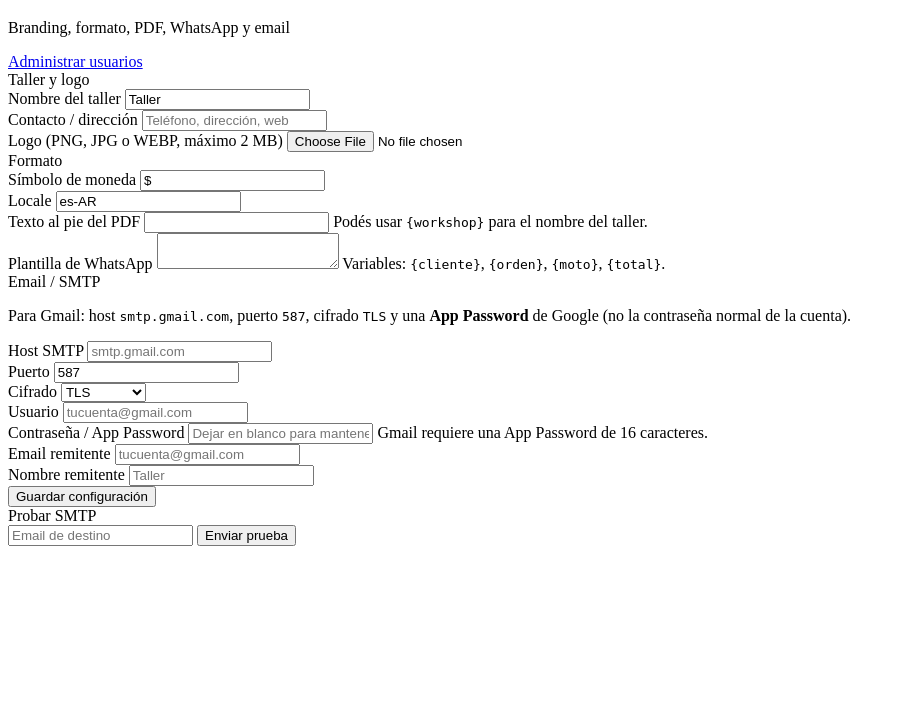
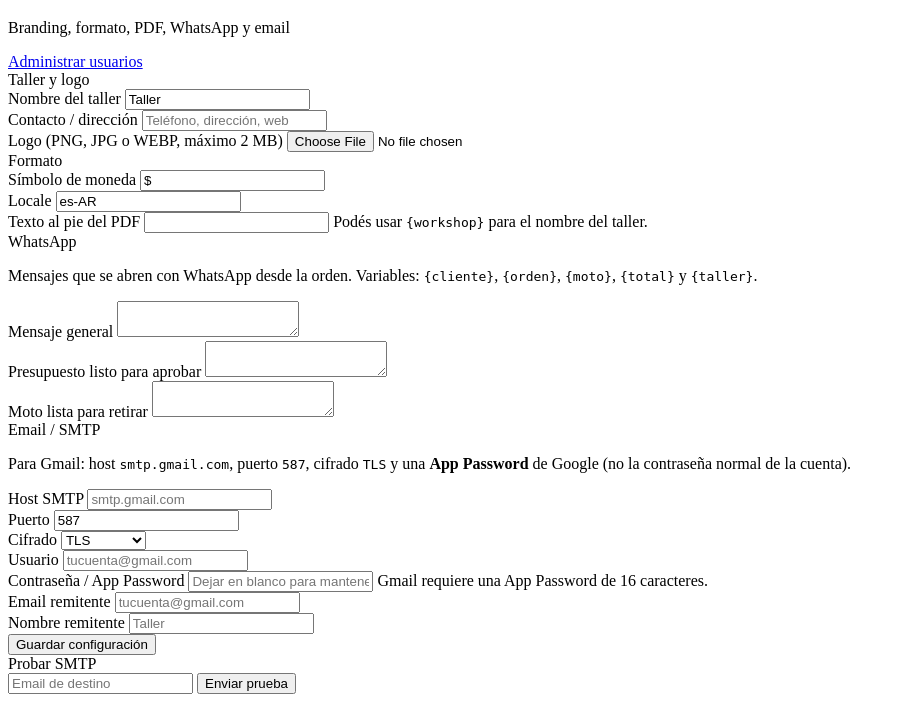
Before and after one commit to jbelascoain/ot-taller, a CodeIgniter 4 app: the page made by app/Views/admin/settings.php in a window 1280 px wide. Shown: the part 2965-3667 px from the top of the page, without its empty margins (0-905 px from the left). Before the commit the page ends 3511 px from the top, so only its background shows below. Run offline with PHP 8.4 and a stand-in for CodeIgniter, Linux system fonts and the light colour scheme; the template is opened without the code that fills it, so the values that code supplies are empty; some libraries are stand-ins or nearby versions.

Commit message:
Add stage-specific WhatsApp notifications for quotes and pickup

```diff
--- a/app/Controllers/Admin/Settings.php
+++ b/app/Controllers/Admin/Settings.php
@@ -12,6 +12,7 @@ class Settings extends BaseController
     private const KEYS = [
         'workshop_name', 'workshop_contact', 'currency_symbol',
         'locale', 'pdf_footer', 'whatsapp_template',
+        'whatsapp_quote_template', 'whatsapp_ready_template',
         'smtp_host', 'smtp_port', 'smtp_crypto', 'smtp_user',
         'smtp_from_email', 'smtp_from_name',
     ];
--- a/app/Views/admin/settings.php
+++ b/app/Views/admin/settings.php
@@ -46,10 +46,29 @@
                 <input type="text" id="pdf_footer" name="pdf_footer" value="<?= esc($settings['pdf_footer'] ?? '') ?>">
                 <span class="help">Podés usar <code>{workshop}</code> para el nombre del taller.</span>
             </div>
-            <div class="field">
-                <label for="whatsapp_template">Plantilla de WhatsApp</label>
-                <textarea id="whatsapp_template" name="whatsapp_template"><?= esc($settings['whatsapp_template'] ?? '') ?></textarea>
-                <span class="help">Variables: <code>{cliente}</code>, <code>{orden}</code>, <code>{moto}</code>, <code>{total}</code>.</span>
+        </div>
+    </div>
+
+    <div class="card" style="grid-column:1/-1">
+        <div class="card-head"><span class="card-title">WhatsApp</span></div>
+        <div class="card-body">
+            <p class="muted text-sm mb-2">
+                Mensajes que se abren con WhatsApp desde la orden. Variables:
+                <code>{cliente}</code>, <code>{orden}</code>, <code>{moto}</code>, <code>{total}</code> y <code>{taller}</code>.
+            </p>
+            <div class="form-grid">
+                <div class="field span-2">
+                    <label for="whatsapp_template">Mensaje general</label>
+                    <textarea id="whatsapp_template" name="whatsapp_template"><?= esc($settings['whatsapp_template'] ?? '') ?></textarea>
+                </div>
+                <div class="field span-2">
+                    <label for="whatsapp_quote_template">Presupuesto listo para aprobar</label>
+                    <textarea id="whatsapp_quote_template" name="whatsapp_quote_template"><?= esc($settings['whatsapp_quote_template'] ?? '') ?></textarea>
+                </div>
+                <div class="field span-2">
+                    <label for="whatsapp_ready_template">Moto lista para retirar</label>
+                    <textarea id="whatsapp_ready_template" name="whatsapp_ready_template"><?= esc($settings['whatsapp_ready_template'] ?? '') ?></textarea>
+                </div>
             </div>
         </div>
     </div>
--- a/database/schema.sql
+++ b/database/schema.sql
@@ -134,6 +134,8 @@ INSERT IGNORE INTO settings (setting_key, setting_value) VALUES
     ('locale', 'es-AR'),
     ('pdf_footer', 'Gracias por confiar en {workshop}'),
     ('whatsapp_template', 'Hola {cliente}, te envío el presupuesto de la orden {orden} ({moto}). Total: {total}.'),
+    ('whatsapp_quote_template', 'Hola {cliente}, el presupuesto de la orden {orden} ({moto}) está listo para aprobar. Total: {total}. Cualquier duda, respondé este mensaje.'),
+    ('whatsapp_ready_template', 'Hola {cliente}, tu moto {moto} ya está lista para retirar. Te esperamos en {taller}. Orden {orden}.'),
     ('logo_path', ''),
     ('demo_seeded', '0'),
     ('smtp_host', ''),
--- /dev/null
+++ b/database/upgrades/2026-11-16-whatsapp-templates.sql
@@ -0,0 +1,5 @@
+-- Upgrade para instalaciones existentes: mensajes de WhatsApp por etapa.
+SET NAMES utf8mb4;
+INSERT IGNORE INTO settings (setting_key, setting_value) VALUES
+    ('whatsapp_quote_template', 'Hola {cliente}, el presupuesto de la orden {orden} ({moto}) está listo para aprobar. Total: {total}. Cualquier duda, respondé este mensaje.'),
+    ('whatsapp_ready_template', 'Hola {cliente}, tu moto {moto} ya está lista para retirar. Te esperamos en {taller}. Orden {orden}.');
```
Also changed, not shown: app/Controllers/Orders.php (+30 -5 lines), app/Helpers/app_helper.php (+10 -3 lines), app/Views/orders/show.php (+22 -1 lines), docs/DEPLOY.md (+2 -0 lines), public/assets/app.css.
